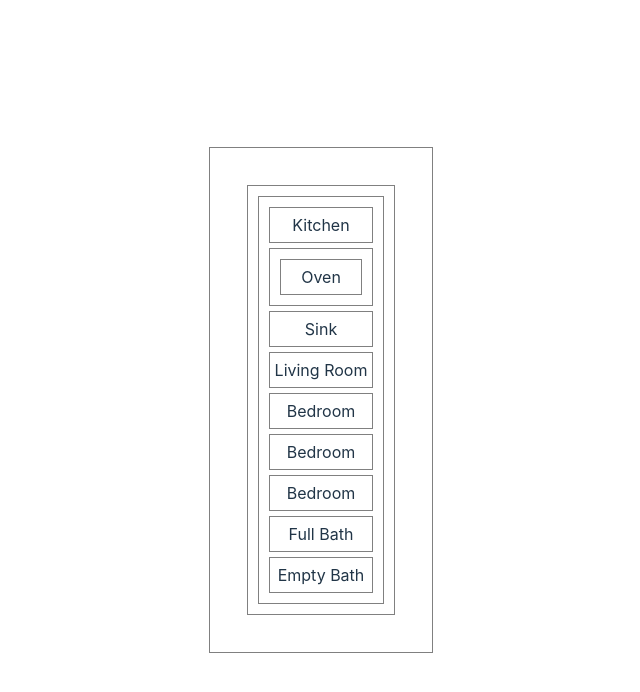
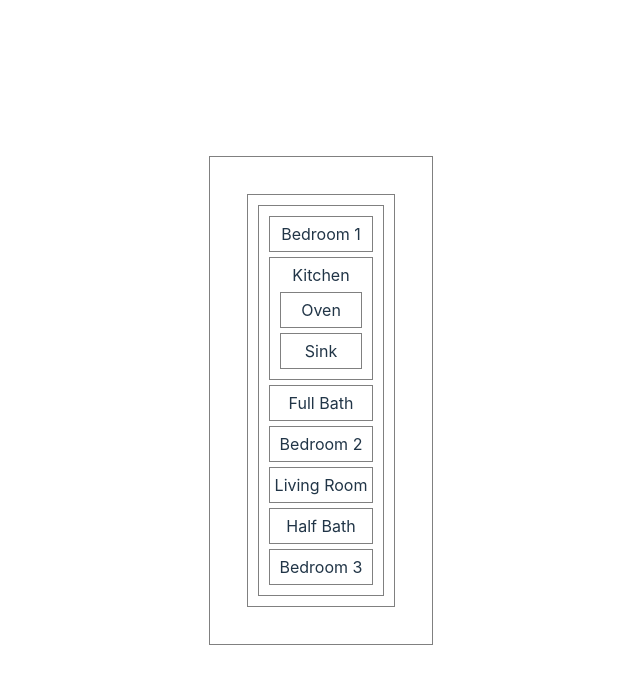
Before and after one commit to korycfitz/floorplan-lab, a React (Vite) app: page / in a window 1280 px wide. Shown: the top 692 px of the page, without its empty margins (319-959 px from the left). Built offline with nearby package versions, Linux system fonts and the light colour scheme.

Commit message:
add value of bedNum prop and size prop to Bedroom and Bath

```diff
--- a/src/Bath.jsx
+++ b/src/Bath.jsx
@@ -1,8 +1,6 @@
 function Bath(props) {
   return (
-    <>
-      <div>{props.size} Bath</div>
-    </>
+    <div>{props.size} Bath</div>
   )
 }
 
--- a/src/Bedroom.jsx
+++ b/src/Bedroom.jsx
@@ -1,8 +1,8 @@
 function Bedroom(props) {
   return (
-    <>
-      <div>Bedroom {props.BedNum}</div>
-    </>
+    <div>
+      Bedroom {props.bedNum}
+    </div>
   )
 }
 
--- a/src/FloorPlan.jsx
+++ b/src/FloorPlan.jsx
@@ -6,13 +6,13 @@ import Bath from "./Bath";
 function FloorPlan(props) {
   return (
     <div>
+      <Bedroom bedNum={1}/>
       <Kitchen />
+      <Bath size='Full'/>
+      <Bedroom bedNum={2}/>
       <LivingRoom />
-      <Bedroom bedNum={1}/>
-      <Bedroom bedNum={2}/>
+      <Bath size='Half'/>
       <Bedroom bedNum={3}/>
-      <Bath size='Full'/>
-      <Bath size='Empty'/>
     </div>
   )
 }
--- a/src/Kitchen.jsx
+++ b/src/Kitchen.jsx
@@ -3,11 +3,11 @@ import Sink from './Sink'
 
 const Kitchen = (props) => {
   return (
-    <>
-      <div>Kitchen</div>
-      <div><Oven /></div>
+    <div>
+      Kitchen
+      <Oven />
       <Sink />
-    </>
+    </div>
   )
 }
 
```
